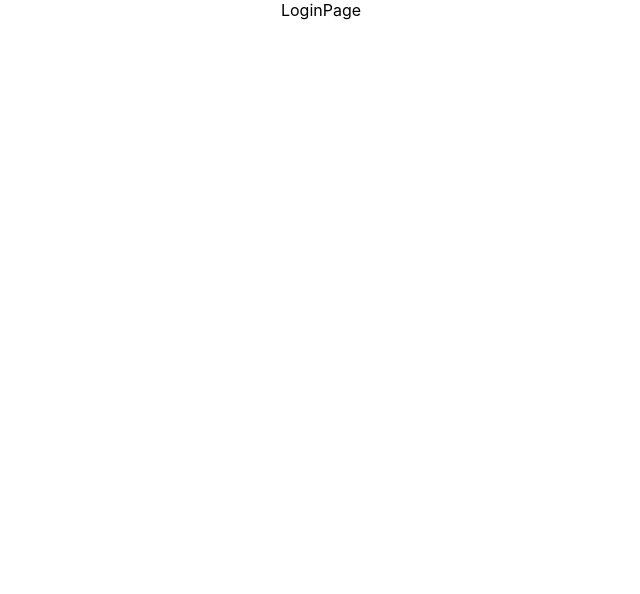
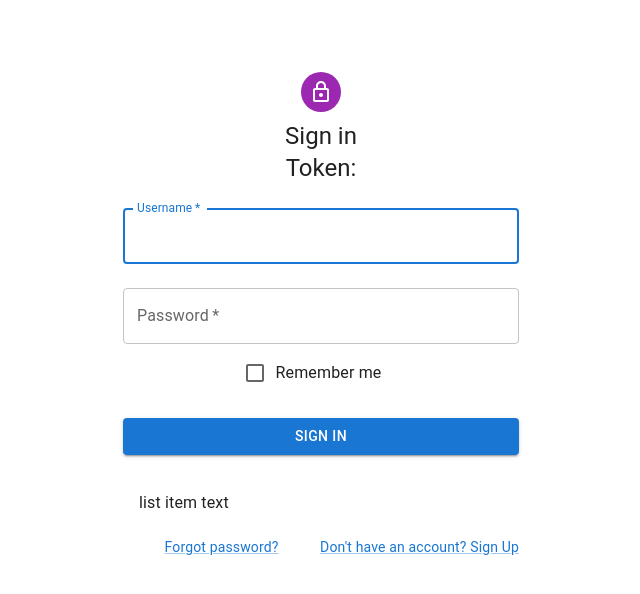
Before and after one commit to benjaminpritchard230/react-todo-app-api-typescript, a React (Create React App) app: page / in a window 1280 px wide. Shown: the top 594 px of the page, without its empty margins (319-959 px from the left). Built offline with nearby package versions, Linux system fonts and the light colour scheme.

Commit message:
Add login page

```diff
--- a/package.json
+++ b/package.json
@@ -3,6 +3,10 @@
   "version": "0.1.0",
   "private": true,
   "dependencies": {
+    "@emotion/react": "^11.10.5",
+    "@emotion/styled": "^11.10.5",
+    "@mui/icons-material": "^5.11.0",
+    "@mui/material": "^5.11.3",
     "@reduxjs/toolkit": "^1.9.1",
     "@testing-library/jest-dom": "^5.16.5",
     "@testing-library/react": "^13.4.0",
--- a/src/components/LoginPage.tsx
+++ b/src/components/LoginPage.tsx
@@ -1,9 +1,159 @@
-import React from "react";
+import LockOutlinedIcon from "@mui/icons-material/LockOutlined";
+import { List, ListItem, ListItemText } from "@mui/material";
+import Avatar from "@mui/material/Avatar";
+import Box from "@mui/material/Box";
+import Button from "@mui/material/Button";
+import Checkbox from "@mui/material/Checkbox";
+import Container from "@mui/material/Container";
+import CssBaseline from "@mui/material/CssBaseline";
+import FormControlLabel from "@mui/material/FormControlLabel";
+import Grid from "@mui/material/Grid";
+import Link from "@mui/material/Link";
+import { createTheme, ThemeProvider } from "@mui/material/styles";
+import TextField from "@mui/material/TextField";
+import Typography from "@mui/material/Typography";
+import { useState } from "react";
+import {
+  BrowserRouter as Router,
+  Link as RouterLink,
+  useNavigate,
+} from "react-router-dom";
+import { useAppDispatch, useAppSelector } from "../../src/app/hooks";
+import { useLoginMutation } from "../features/api/apiSlice";
+import { setCredentials } from "../features/auth/authSlice";
 
-type Props = {};
+interface Props {
+  props: any;
+}
 
-const LoginPage = (props: Props) => {
-  return <div>LoginPage</div>;
-};
+interface Target {
+  target: {
+    name: string;
+    value: string;
+  };
+}
 
-export default LoginPage;
+function Copyright({ props }: Props) {
+  return (
+    <Typography variant="body2" color="text.secondary" align="center">
+      {"Copyright © "}
+      <Link color="inherit" href="https://mui.com/">
+        Your Website
+      </Link>{" "}
+      {new Date().getFullYear()}
+      {"."}
+    </Typography>
+  );
+}
+
+const theme = createTheme();
+
+export default function Login() {
+  const dispatch = useAppDispatch();
+  const navigate = useNavigate();
+  const [login, { isLoading }] = useLoginMutation();
+  const [formState, setFormState] = useState({
+    username: "",
+    password: "",
+  });
+
+  const handleChange = ({ target: { name, value } }: Target) =>
+    setFormState((prev) => ({ ...prev, [name]: value }));
+
+  const handleLoginClick = async () => {
+    try {
+      const user = await login(formState).unwrap();
+      dispatch(setCredentials(user));
+      navigate("/");
+      console.log(user, "user");
+    } catch (err) {
+      console.log(err);
+    }
+  };
+
+  const auth = useAppSelector((state) => state.auth);
+  const token = auth.token;
+
+  return (
+    <ThemeProvider theme={theme}>
+      <Container component="main" maxWidth="xs">
+        <CssBaseline />
+        <Box
+          sx={{
+            marginTop: 8,
+            display: "flex",
+            flexDirection: "column",
+            alignItems: "center",
+          }}
+        >
+          <Avatar sx={{ m: 1, bgcolor: "secondary.main" }}>
+            <LockOutlinedIcon />
+          </Avatar>
+          <Typography component="h1" variant="h5">
+            Sign in
+          </Typography>
+          <Typography component="h1" variant="h5">
+            Token:{token}
+          </Typography>
+          <Box component="form" noValidate sx={{ mt: 1 }}>
+            <TextField
+              margin="normal"
+              required
+              fullWidth
+              id="username"
+              label="Username"
+              name="username"
+              autoComplete="username"
+              autoFocus
+              onChange={handleChange}
+            />
+            <TextField
+              margin="normal"
+              required
+              fullWidth
+              name="password"
+              label="Password"
+              type="password"
+              id="password"
+              autoComplete="current-password"
+              onChange={handleChange}
+            />
+            <FormControlLabel
+              control={<Checkbox value="remember" color="primary" />}
+              label="Remember me"
+            />
+            <Button
+              fullWidth
+              variant="contained"
+              sx={{ mt: 3, mb: 2 }}
+              onClick={() => {
+                handleLoginClick();
+              }}
+            >
+              Sign In
+            </Button>
+            <List>
+              <ListItem>
+                <ListItemText>list item text</ListItemText>
+              </ListItem>
+            </List>
+
+            <Grid container>
+              <Grid item xs>
+                <Link href="#" variant="body2">
+                  Forgot password?
+                </Link>
+              </Grid>
+              <Grid item>
+                <Link component={RouterLink} to="/register" variant="body2">
+                  {"Don't have an account? Sign Up"}
+                </Link>
+              </Grid>
+            </Grid>
+          </Box>
+        </Box>
+        {/* <Copyright sx={{ mt: 8, mb: 4 }} /> */}
+      </Container>
+    </ThemeProvider>
+  );
+}
--- a/src/features/api/apiSlice.ts
+++ b/src/features/api/apiSlice.ts
@@ -29,7 +29,7 @@
   endpoints: (builder) => ({
     login: builder.mutation({
       query: (credentials) => ({
-        url: "login/",
+        url: "api/login/",
         method: "POST",
         body: credentials,
       }),
```
Also changed, not shown: 1 other file (tests, documents, lock files or other folders).
